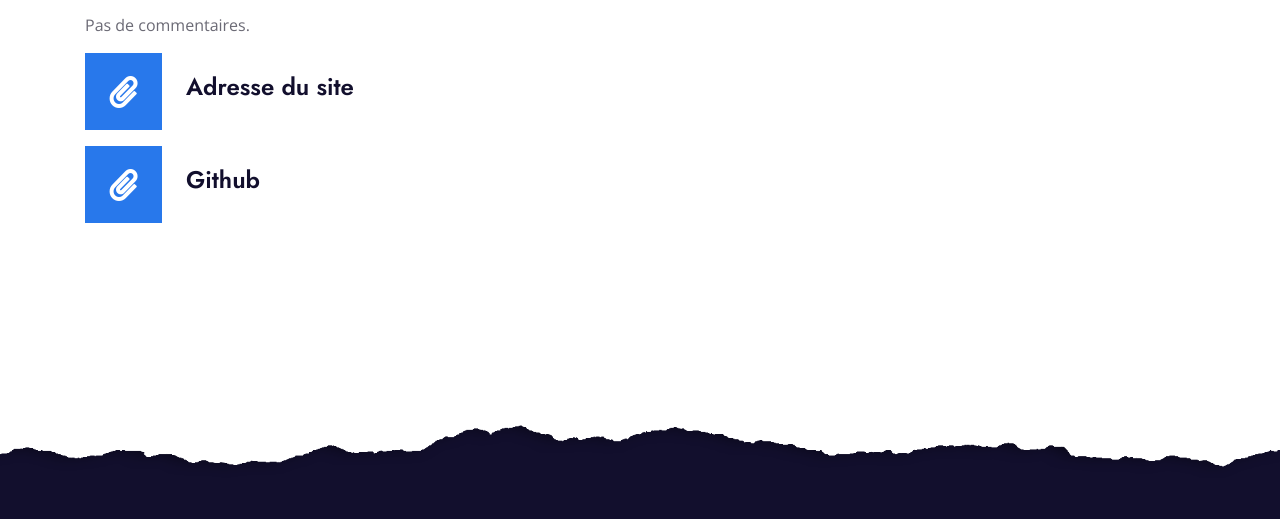
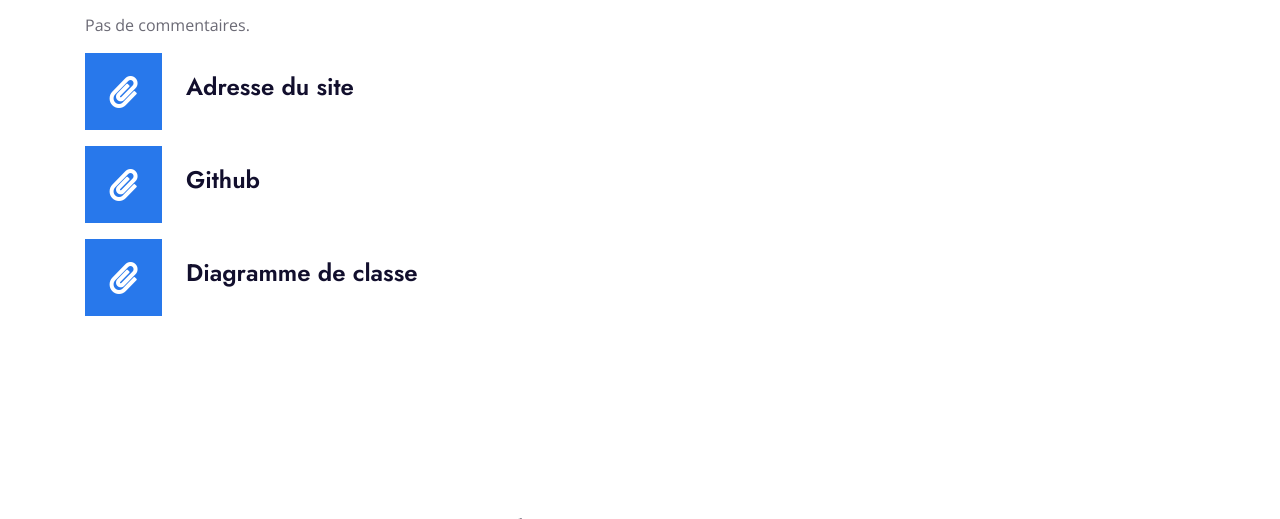
Before and after one commit to JeremieTran/PortfolioJT, a PHP site: page /projet2.php in a window 1280 px wide. Shown: the part 2399-2918 px from the top of the page. Run offline with PHP 8.4, Linux system fonts and the light colour scheme; some libraries are stand-ins or nearby versions.

Commit message:
add Diagramme

```diff
--- a/projet2.php
+++ b/projet2.php
@@ -101,6 +101,19 @@
                             <div class="mt-n1">
                                 <br/>
                                 <h4>Github </h4>
+                            </div>
+                        </div>
+                        <!-- Fin Bloc Annexe -->
+                        <!-- Début Bloc Annexe -->
+                        <div class="d-flex mb-3">
+                            <a href="img/sequenceveille.png">
+                            <div class="btn-icon bg-primary mr-4">
+                                <i class="fa fa-2x fa-paperclip text-white"></i>
+                            </div>
+                            </a>
+                            <div class="mt-n1">
+                                <br/>
+                                <h4>Diagramme de classe</h4>
                             </div>
                         </div>
                         <!-- Fin Bloc Annexe -->
```
Also changed, not shown: img/sequenceveille.png (added).
